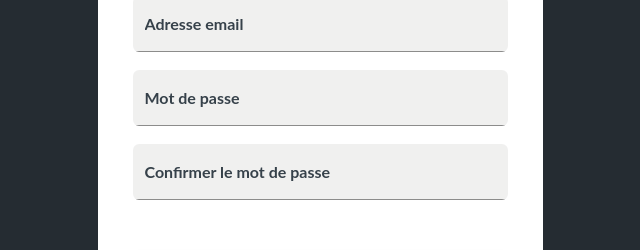
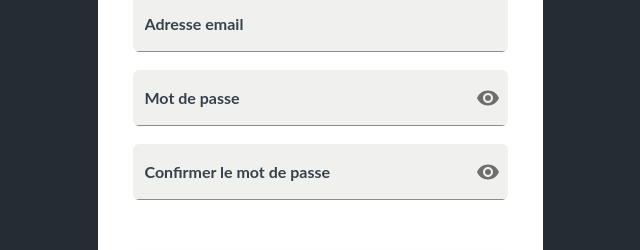
Before and after one commit to pyko7/LFL-Pickem, a Next.js app in the folder client/: page /signup in a window 1280 px wide. Shown: the part 321-571 px from the top of the page, without its empty margins (320-960 px from the left). Built offline with nearby package versions, Linux system fonts and the light colour scheme.

Commit message:
feat(signup): add functional sign up form

```diff
--- a/client/src/components/Forms/SignUpForm.tsx
+++ b/client/src/components/Forms/SignUpForm.tsx
@@ -1,15 +1,42 @@
+import { useState } from "react";
 import { styled } from "@mui/material/styles";
 import Box from "@mui/material/Box";
 import TextField from "@mui/material/TextField";
 import FormGroup from "@mui/material/FormGroup";
 import FormHelperText from "@mui/material/FormHelperText";
 import Button from "@mui/material/Button";
+import InputAdornment from "@mui/material/InputAdornment";
+import IconButton from "@mui/material/IconButton";
+import CircularProgress from "@mui/material/CircularProgress";
+import VisibilityIcon from "@mui/icons-material/Visibility";
+import VisibilityOffIcon from "@mui/icons-material/VisibilityOff";
 import { useForm, SubmitHandler } from "react-hook-form";
 import { yupResolver } from "@hookform/resolvers/yup";
 import { SignUpForm } from "~/src/types/forms";
 import { createUserSchema } from "~/src/validations/authValidation";
+import { useMutation } from "@tanstack/react-query";
+import { createUser } from "~/src/utils/api/auth/createUser";
+import { useRouter } from "next/router";
 
 const SignUpForm = () => {
+  const router = useRouter();
+  const [passwordVisible, setPasswordVisible] = useState(false);
+  const [confirmPasswordVisible, setConfirmPasswordVisible] = useState(false);
+  const [pseudoErrorMessage, setPseudoErrorMessage] = useState("");
+  const [emailErrorMessage, setEmailErrorMessage] = useState("");
+  const [errorMessage, setErrorMessage] = useState("");
+
+  const handleClickShowPassword = () => {
+    return passwordVisible
+      ? setPasswordVisible(false)
+      : setPasswordVisible(true);
+  };
+  const handleClickShowConfirmPassword = () => {
+    return passwordVisible
+      ? setConfirmPasswordVisible(false)
+      : setConfirmPasswordVisible(true);
+  };
+
   const {
     register,
     handleSubmit,
@@ -19,7 +46,32 @@ const SignUpForm = () => {
     reValidateMode: "onSubmit",
     resolver: yupResolver(createUserSchema),
   });
-  const onSubmit: SubmitHandler<SignUpForm> = (data) => console.log(data);
+
+  const mutation = useMutation({
+    mutationFn: createUser,
+    onError: (error) => {
+      if (error instanceof Error) {
+        if (error.message === '"Le pseudo est déjà utilisé"') {
+          return setPseudoErrorMessage(error.message.replaceAll('"', ""));
+        }
+        if (error.message === "L'email est déjà utilisé") {
+          return setEmailErrorMessage(error.message);
+        } else {
+          return setErrorMessage(error.message);
+        }
+      }
+    },
+    onSuccess: () => {
+      router.push("/signup/confirm-email");
+    },
+  });
+
+  const onSubmit: SubmitHandler<SignUpForm> = (data) => {
+    setPseudoErrorMessage("");
+    setEmailErrorMessage("");
+    setErrorMessage("");
+    mutation.mutate(data);
+  };
 
   const Form = styled(Box)(({ theme }) => ({
     width: "100%",
@@ -49,6 +101,13 @@ const SignUpForm = () => {
     },
   }));
 
+  const PasswordVisibilityButton = styled(IconButton)(({ theme }) => ({
+    "&:hover": {
+      background: "transparent",
+      color: theme.palette.primary.main,
+    },
+  }));
+
   const SubmitButton = styled(Button)(({ theme }) => ({
     width: "100%",
     maxWidth: 290,
@@ -72,38 +131,59 @@ const SignUpForm = () => {
 
   return (
     <Form component="form" onSubmit={handleSubmit(onSubmit)}>
-      <Inputs sx={{ width: 1 }}>
+      <Inputs>
         <TextField
           type="text"
           variant="filled"
           label="Pseudo"
           {...register("pseudo")}
         />
+        {mutation.isError && pseudoErrorMessage.length > 0 ? (
+          <ErrorMessage>{pseudoErrorMessage}</ErrorMessage>
+        ) : null}
         {errors.pseudo ? (
           <ErrorMessage>{errors.pseudo.message}</ErrorMessage>
         ) : (
           ""
         )}
       </Inputs>
-      <Inputs sx={{ width: 1 }}>
+      <Inputs>
         <TextField
           type="email"
           variant="filled"
           label="Adresse email"
           {...register("email")}
         />
+        {mutation.isError && emailErrorMessage.length > 0 ? (
+          <ErrorMessage>{emailErrorMessage}</ErrorMessage>
+        ) : null}
+
         {errors.email ? (
           <ErrorMessage>{errors.email.message}</ErrorMessage>
         ) : (
           ""
         )}
       </Inputs>
-      <Inputs sx={{ width: 1 }}>
+      <Inputs>
         <TextField
-          type="password"
+          type={passwordVisible ? "text" : "password"}
           variant="filled"
           label="Mot de passe"
           {...register("password")}
+          InputProps={{
+            endAdornment: (
+              <InputAdornment position="end">
+                <PasswordVisibilityButton
+                  aria-label="modifie la visibilité du mot de passe"
+                  onClick={handleClickShowPassword}
+                  edge="end"
+                  color="inherit"
+                >
+                  {passwordVisible ? <VisibilityOffIcon /> : <VisibilityIcon />}
+                </PasswordVisibilityButton>
+              </InputAdornment>
+            ),
+          }}
         />
         {errors.password ? (
           <ErrorMessage>{errors.password.message}</ErrorMessage>
@@ -112,22 +192,46 @@ const SignUpForm = () => {
         )}
       </Inputs>
 
-      <Inputs sx={{ width: 1 }}>
+      <Inputs>
         <TextField
           type="password"
           variant="filled"
           label="Confirmer le mot de passe"
           {...register("confirmPassword")}
+          InputProps={{
+            endAdornment: (
+              <InputAdornment position="end">
+                <PasswordVisibilityButton
+                  aria-label="modifie la visibilité de la confirmation du mot de passe"
+                  onClick={handleClickShowConfirmPassword}
+                  edge="end"
+                  color="inherit"
+                >
+                  {confirmPasswordVisible ? (
+                    <VisibilityOffIcon />
+                  ) : (
+                    <VisibilityIcon />
+                  )}
+                </PasswordVisibilityButton>
+              </InputAdornment>
+            ),
+          }}
         />
         {errors.confirmPassword ? (
           <ErrorMessage>{errors.confirmPassword.message}</ErrorMessage>
         ) : (
           ""
         )}
+        {mutation.isError && errorMessage.length > 0 ? (
+          <ErrorMessage>{errorMessage}</ErrorMessage>
+        ) : null}
       </Inputs>
-
       <SubmitButton variant="contained" type="submit">
-        S'inscrire
+        {mutation.isLoading ? (
+          <CircularProgress color="secondary" size={26} />
+        ) : (
+          "S'inscrire"
+        )}
       </SubmitButton>
     </Form>
   );
```
